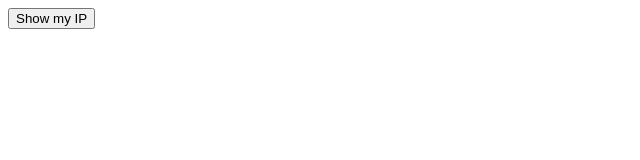
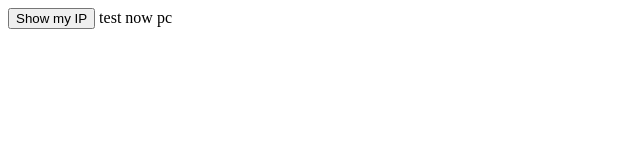
Before and after one commit to Kamesas/js-snippets, a plain HTML site: page index.html in a window 1280 px wide. Shown: the full height of the page, 0-640 px from the left. Drawn offline with Linux system fonts and the light colour scheme.

Commit message:
test push

```diff
--- a/index.html
+++ b/index.html
@@ -9,6 +9,7 @@
 <body>
 
 		<button id="myIP">Show my IP</button>
+		test now pc
 
 	<script src="js/common.js"></script>
 </body>
```
